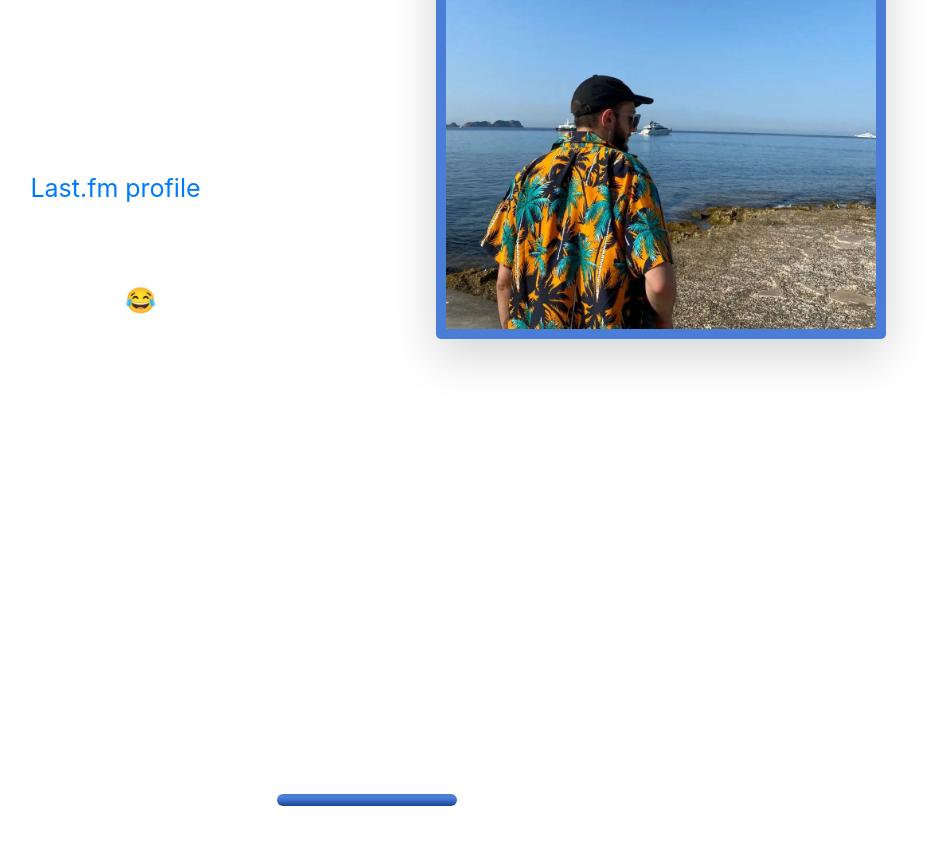
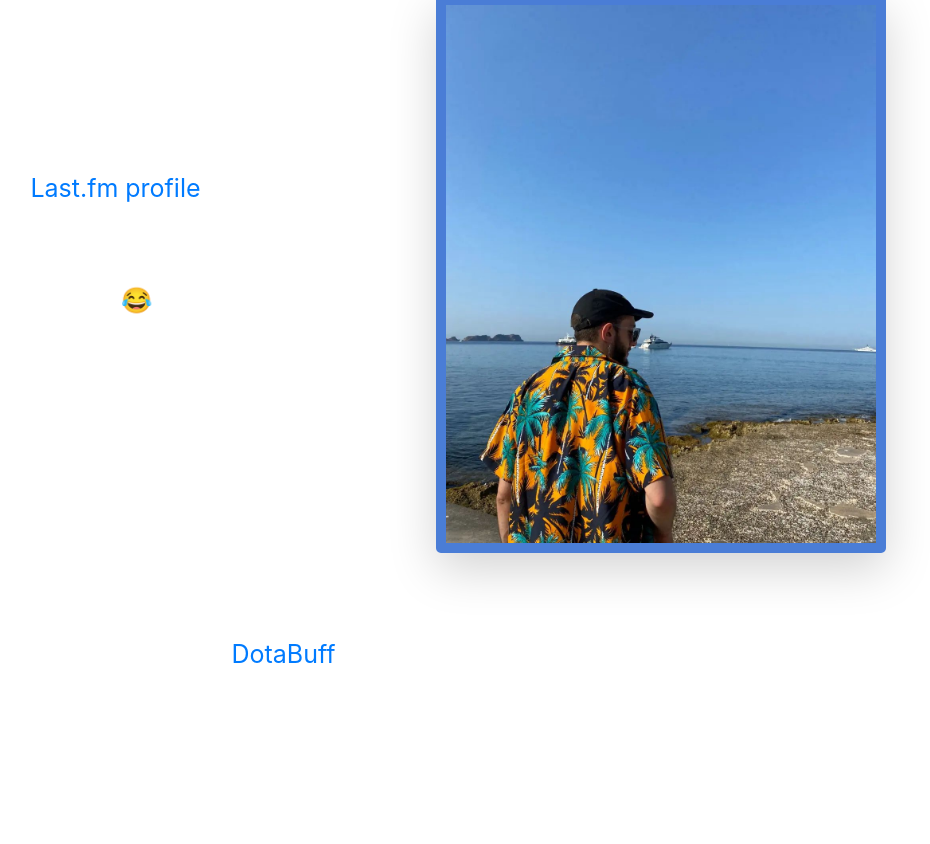
Before and after one commit to eduardomecchia/nuxt-portfolio, a Nuxt app: page / in a window 1280 px wide. Shown: the part 1520-2364 px from the top of the page, without its empty margins (273-1203 px from the left). Built offline with nearby package versions, Linux system fonts and the light colour scheme.

Commit message:
feat: expand on about section

```diff
--- a/components/about.vue
+++ b/components/about.vue
@@ -16,8 +16,14 @@
                 </p>
 
                 <p>
-                    Music is another passion of mine, you can check out my <a href="https://last.fm/user/eduardomecchia" target="_blank">Last.fm profile</a> to see what I love or what I'm listening to! (I'm also trying to become a pianist, but that's a whole other story 😂)
+                    Music is another passion of mine, you can check out my <a href="https://last.fm/user/eduardomecchia" target="_blank">Last.fm profile</a> to see what I love or what I'm listening to! (I'm also trying to become a pianist, but that's a whole other story 😂).
+                    <br>
+                    <strong>TRIGGER WARNING:</strong> I'm the most devoted Swiftie you'll ever meet.
                     <!-- Spotify integration! -->
+                </p>
+
+                <p>
+                    Gaming, on the other hand, is something that was so fundamentally important to me growing up that it's weird to even CALL it a passion. I love pretty much every genre of videogames, but the Metal Gear Saga, Final Fantasy and DotA hold a special place in my heart among others. Here's my <a href="https://www.dotabuff.com/players/113156632">DotaBuff</a>, if you're insane enough to be a DotA player too.
                 </p>
             </div>
 
```
